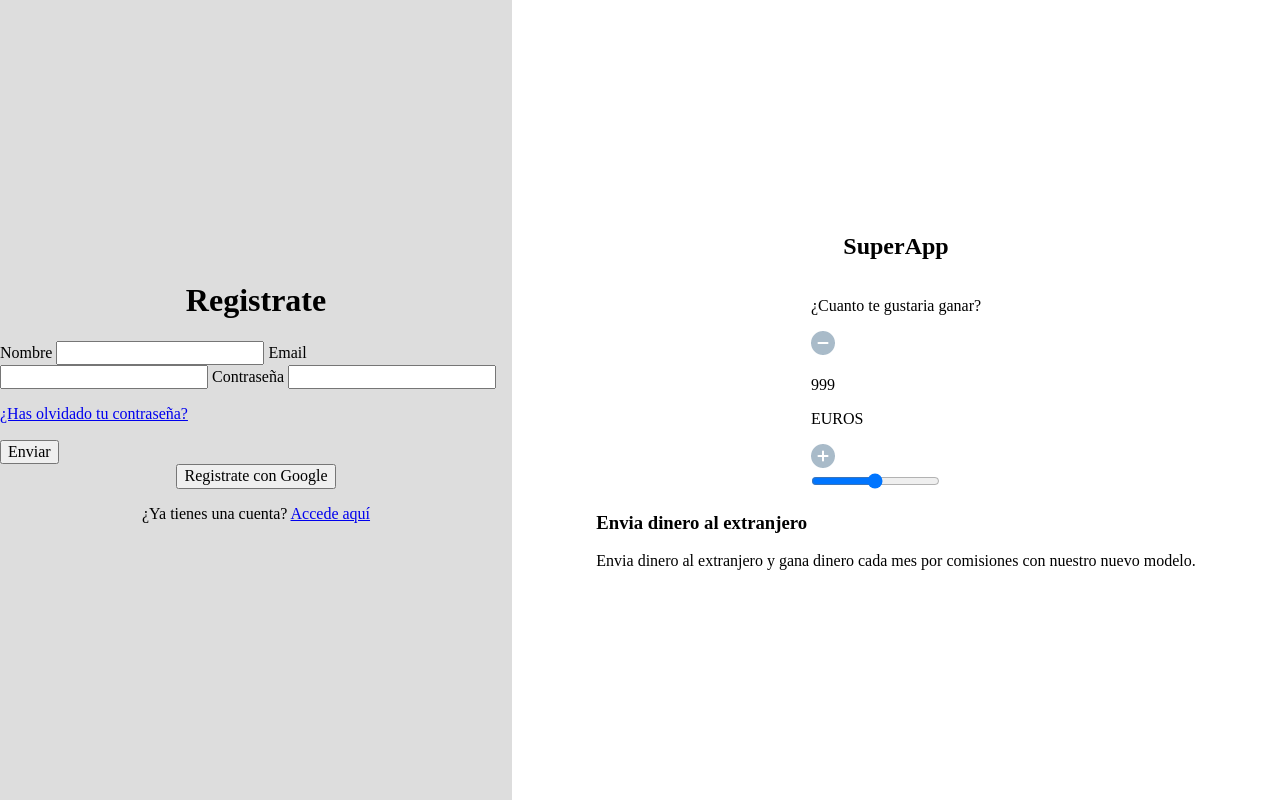
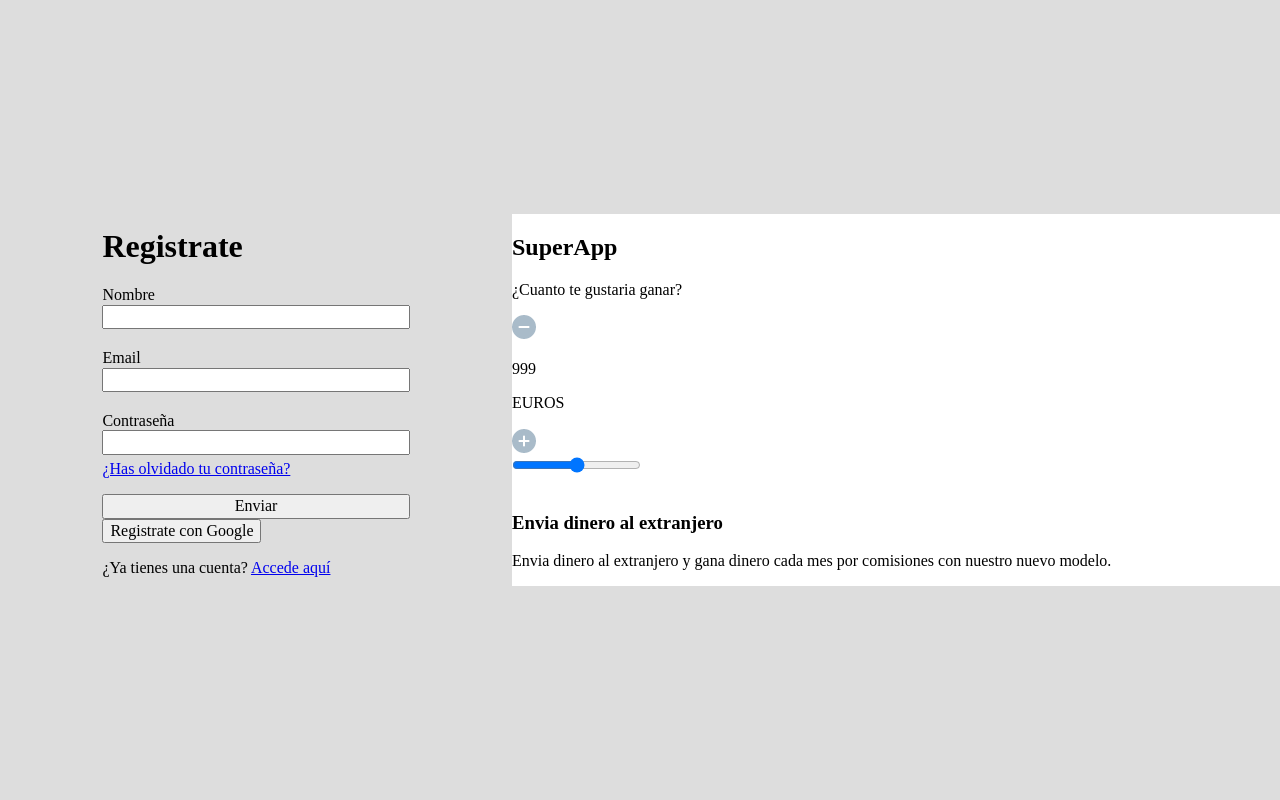
Before and after one commit to kevinmamaqi/cursodesarrolloweb, a PHP site: page / in a window 1280 px wide. Run offline with PHP 8.4, Linux system fonts and the light colour scheme.

Commit message:
Finalizar Martes 19

```diff
--- a/MF0491_3_Entorno_Cliente/01_documentos_web_lenguajes_marca/19-05-martes/Ejercicio/css/styles.css
+++ b/MF0491_3_Entorno_Cliente/01_documentos_web_lenguajes_marca/19-05-martes/Ejercicio/css/styles.css
@@ -1,25 +1,44 @@
 .caja-fondo {
 	display: flex;
-	background-color: #ddd;
 	width: 100vw;
 	height: 100vh;
+	align-items: center;
+	background-color: #ddd;
 }
 
 .caja-izd {
+	display: flex;
+	flex-direction: column;
+	align-items: center;
 	width: 40%;
-	height: 100vh;
+}
+
+.caja-dcha {
+	background-color: white;
+	width: 60%;
+}
+
+.caja-titulo-izd,
+.caja-formulario,
+.caja-boton,
+.caja-enlace {
+	width: 100%;
+	max-width: 60%;
+}
+
+.caja-formulario form {
 	display: flex;
-	justify-content: center;
-	align-items: center;
 	flex-direction: column;
 }
 
-.caja-dcha {
-	width: 60%;
-	height: 100vh;
-	background-color: #fff;
-	display: flex;
-	justify-content: center;
-	align-items: center;
-	flex-direction: column;
+input {
+	margin-bottom: 20px;
 }
+
+.password {
+	margin-bottom: 0px;
+}
+
+.recordar-password {
+	margin-top: 5px;
+}
--- a/MF0491_3_Entorno_Cliente/01_documentos_web_lenguajes_marca/19-05-martes/Ejercicio/index.html
+++ b/MF0491_3_Entorno_Cliente/01_documentos_web_lenguajes_marca/19-05-martes/Ejercicio/index.html
@@ -3,18 +3,20 @@
 	<head>
 		<meta charset="UTF-8" />
 		<meta name="viewport" content="width=device-width, initial-scale=1.0" />
+
 		<link
 			rel="stylesheet"
 			href="https://cdnjs.cloudflare.com/ajax/libs/normalize/8.0.1/normalize.min.css"
 		/>
 		<link rel="stylesheet" href="./css/styles.css" />
+
 		<title>Ejercicio</title>
 	</head>
 	<body>
 		<div class="caja-fondo">
 			<div class="caja-izd">
 				<div class="caja-titulo-izd">
-					<h1>Registrate</h1>
+					<h1 id="titulo">Registrate</h1>
 				</div>
 				<div class="caja-formulario">
 					<form>
@@ -26,11 +28,14 @@
 
 						<label for="contrasena">Contraseña</label>
 						<input
+							class="password"
 							type="password"
 							name="contrasena"
 							id="contrasena"
 						/>
-						<p><a href="#">¿Has olvidado tu contraseña?</a></p>
+						<p class="recordar-password">
+							<a href="#">¿Has olvidado tu contraseña?</a>
+						</p>
 						<button type="submit">Enviar</button>
 					</form>
 				</div>
@@ -38,7 +43,10 @@
 					<button type="button">Registrate con Google</button>
 				</div>
 				<div class="caja-enlace">
-					<p>¿Ya tienes una cuenta? <a href="#">Accede aquí</a></p>
+					<p>
+						¿Ya tienes una cuenta?
+						<a class="enlace-naranja" href="#">Accede aquí</a>
+					</p>
 				</div>
 			</div>
 			<div class="caja-dcha">
```
Also changed, not shown: MF0491_3_Entorno_Cliente/01_documentos_web_lenguajes_marca/19-05-martes/Ejercicio/ejemplo.html (added, +27 -0 lines).
